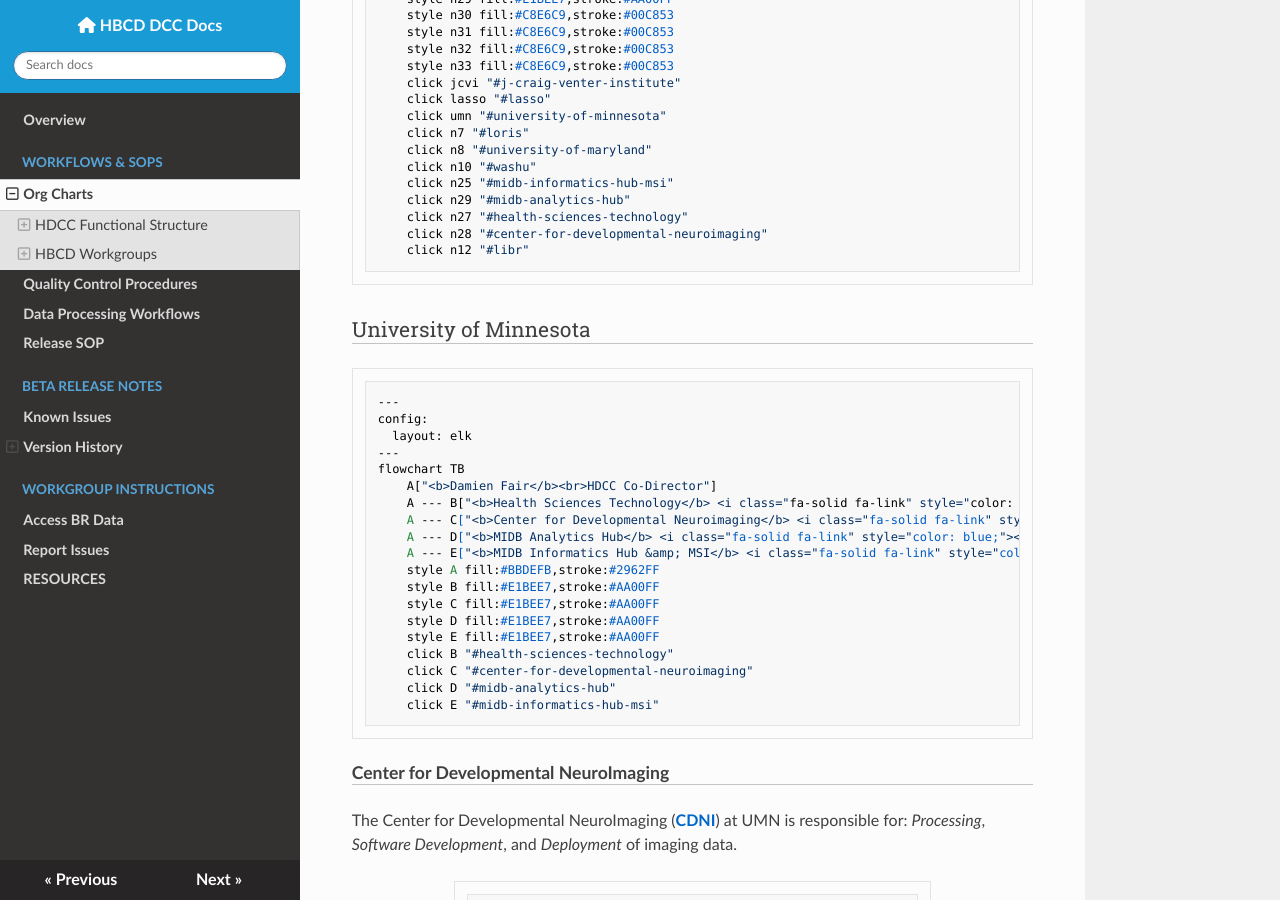
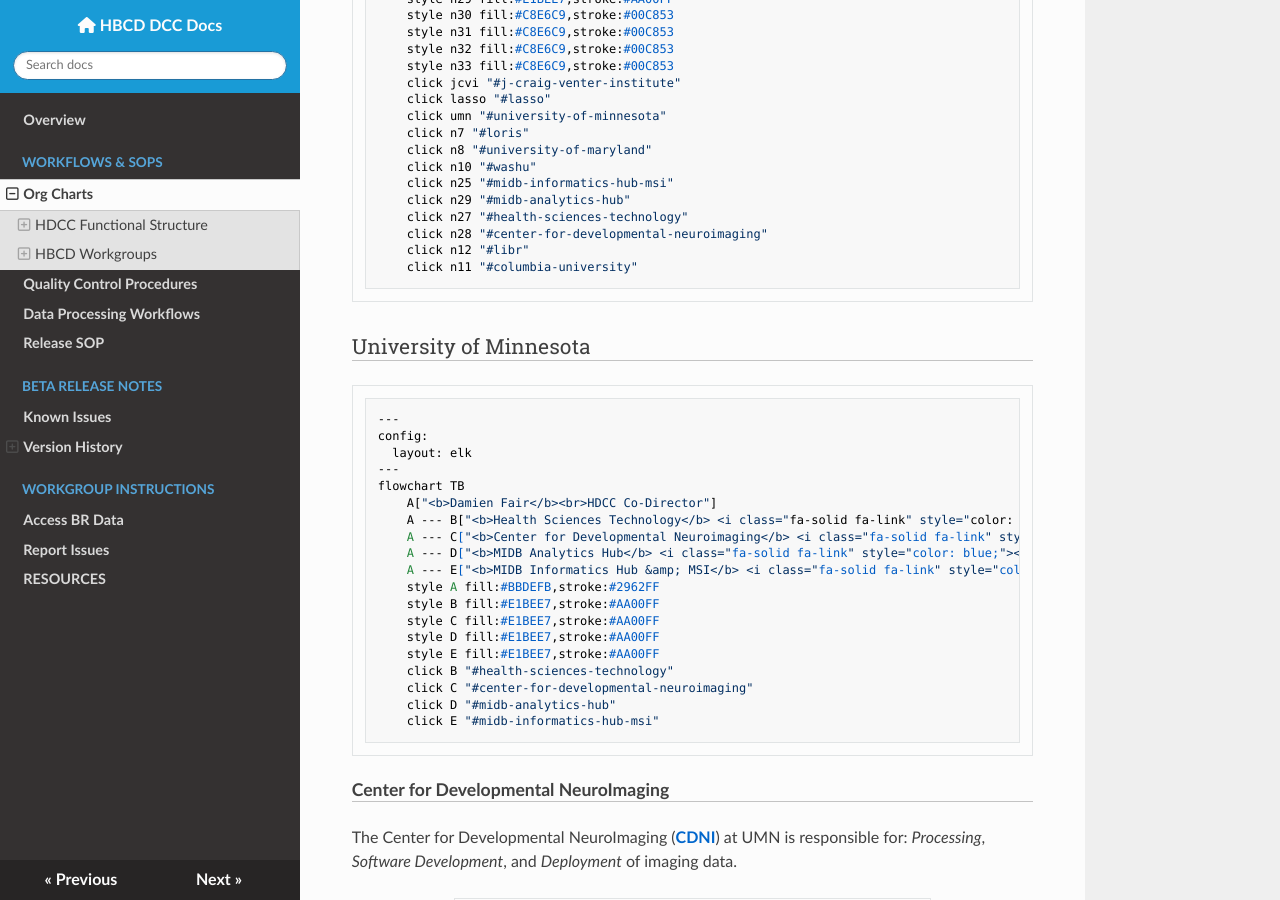
Before and after one commit to DCAN-Labs/hbcd-docs-internal, an MkDocs documentation site: the page built from docs/orgcharts.md, in a window 1280 px wide and 900 px high, scrolled down 1422 px. Built offline with MkDocs 1.6.1, drawn with Linux system fonts in a browser that asks for light colours; nearby versions of some CDN libraries.

Commit message:
add link to columbia seciton

````diff
--- a/docs/orgcharts.md
+++ b/docs/orgcharts.md
@@ -21,7 +21,7 @@
 ---
 flowchart TB
     n2["<b>Anders Dale, PhD<br></b>HDCC Co-Director<br>JCVI"] --- jcvi["<b>JCVI</b> <i class="fa-solid fa-link" style="color: blue;"></i>"]
-    E["<b>Damien Fair, PA-C, PhD</b><br>HDCC Co-Director<br>University of Minnesota"] --- lasso["<b>Lasso</b> <i class="fa-solid fa-link" style="color: blue;"></i>"] & umn["<b>UMN</b> <i class="fa-solid fa-link" style="color: blue;"></i>"] & n7["<b>LORIS</b> <i class="fa-solid fa-link" style="color: blue;"></i>"] & n8["<b>UMD EEG Core</b> <i class="fa-solid fa-link" style="color: blue;"></i>"] & n11["<b>Columbia</b>"]
+    E["<b>Damien Fair, PA-C, PhD</b><br>HDCC Co-Director<br>University of Minnesota"] --- lasso["<b>Lasso</b> <i class="fa-solid fa-link" style="color: blue;"></i>"] & umn["<b>UMN</b> <i class="fa-solid fa-link" style="color: blue;"></i>"] & n7["<b>LORIS</b> <i class="fa-solid fa-link" style="color: blue;"></i>"] & n8["<b>UMD EEG Core</b> <i class="fa-solid fa-link" style="color: blue;"></i>"] & n11["<b>Columbia</b> <i class="fa-solid fa-link" style="color: blue;"></i>"]
     lasso --- lasso1["<b>Leigh MacIntyre</b><br>Lasso CEO"]
     n1["<b>Christopher Smyser, MD<br></b>HDCC Co-Director<br>WashU"] --- n10["<b>WashU</b> <i class="fa-solid fa-link" style="color: blue;"></i>"] & n12["<b>LIBR</b> <i class="fa-solid fa-link" style="color: blue;"></i>"] & lasso
     n16["<b>Wesley K.<br>Thompson, PhD</b><br>HDCC Assoc Dir,<br>BioStatistics Chair"] --- n17["<b>Chun Fan, PhD</b><br>Geolocation Chair"]
@@ -77,6 +77,7 @@
     click n27 "#health-sciences-technology"
     click n28 "#center-for-developmental-neuroimaging"
     click n12 "#libr"
+    click n11 "#columbia-university"
 ```
 
 ### University of Minnesota
````
Also changed, not shown: other parts of docs/orgcharts.md (+1 -1 lines).
